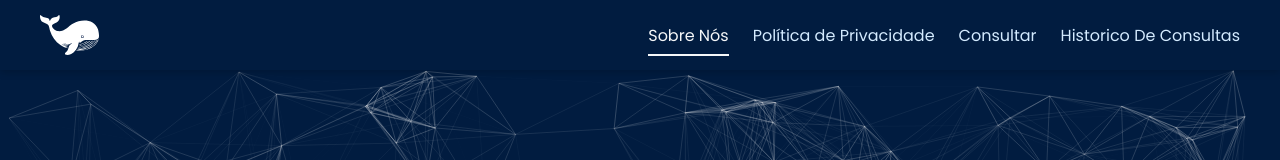
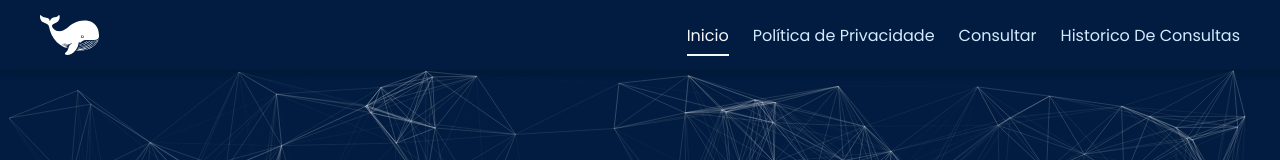
Before and after one commit to CodeMoon1/front, an Angular app: page /about in a window 1280 px wide. Shown: the top 160 px of the page. Built offline with nearby package versions, Linux system fonts and the light colour scheme.

Commit message:
Melhora conteúdo da página About

```diff
--- a/src/app/components/header/header.component.ts
+++ b/src/app/components/header/header.component.ts
@@ -24,7 +24,7 @@ export interface NavItem {
 export class HeaderComponent {
 
   navItems: NavItem[] = [
-    { label: 'Sobre Nós', path: '/about' },
+    { label: 'Inicio', path: '/about' },
     { label: 'Política de Privacidade', path: '/privacy-policy' },
     { label: 'Consultar', path: '/consulta'},
     { label: 'Historico De Consultas', path: '/report'},
```
